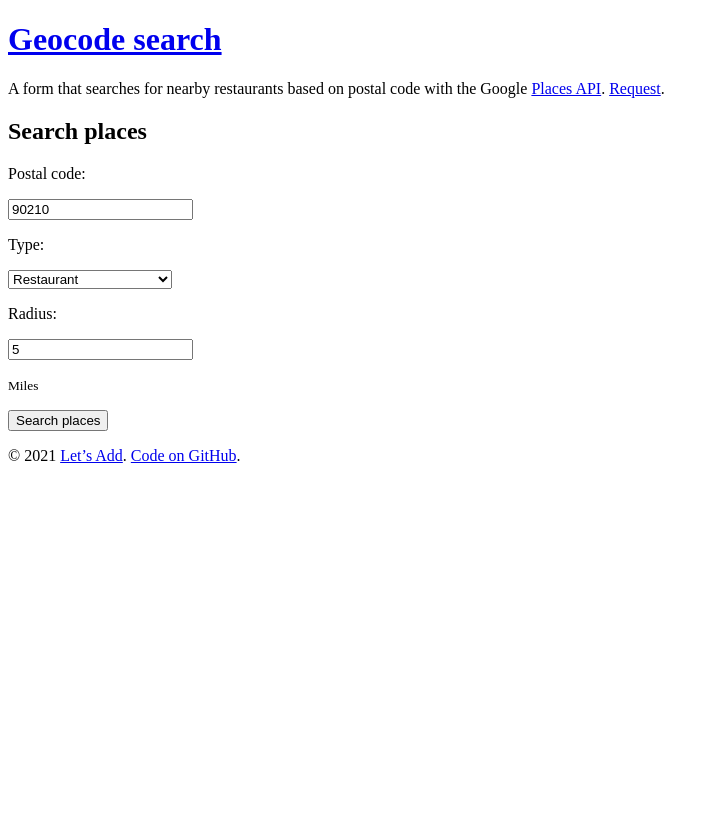
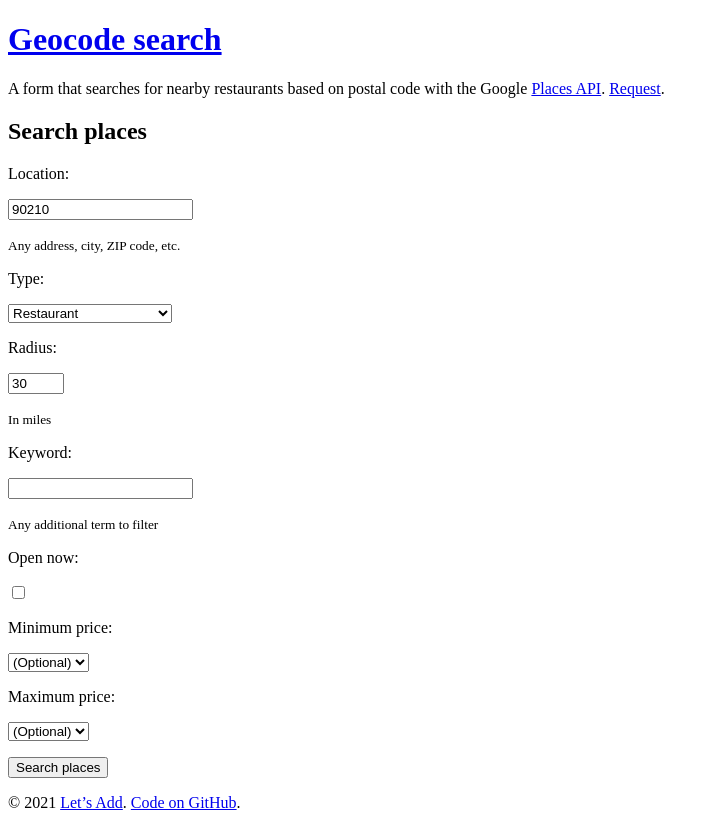
Before and after one commit to richardcornish/letsadd, a Django app: page /geocode/ in a window 1280 px wide. Shown: the part 34-862 px from the top of the page, without its empty margins (0-719 px from the left). Before the commit the page ends 497 px from the top, so only its background shows below. Run offline with Django 3.2, Linux system fonts and the light colour scheme; some libraries are stand-ins or nearby versions.

Commit message:
Moved context logic to view

```diff
--- a/letsadd/geocode/choices.py
+++ b/letsadd/geocode/choices.py
@@ -73,6 +73,7 @@ TYPE_CHOICES = [
     ('pharmacy', 'Pharmacy'),
     ('physiotherapist', 'Physiotherapist'),
     ('plumber', 'Plumber'),
+    ('point_of_interest', 'Point of interest'),
     ('police', 'Police'),
     ('post_office', 'Post office'),
     ('primary_school', 'Primary school'),
--- a/letsadd/geocode/forms.py
+++ b/letsadd/geocode/forms.py
@@ -8,23 +8,34 @@ from django.conf import settings
 from .choices import TYPE_CHOICES
 
 DEFAULT_ADDRESS = '90210'
-DEFAULT_RADIUS = 5  # miles
 MINIMUM_RADIUS = 1  # miles
+MAXIMUM_RADIUS = 30  # miles (30 ≈ 50000 / 1609.344)
 METERS_IN_MILE = 1609.344  # meters
 
 
 class SearchForm(forms.Form):
-    address = forms.CharField(label='Postal code', initial=DEFAULT_ADDRESS, widget=forms.TextInput(attrs={
+    PRICE_CHOICES = [
+        (None, '(Optional)'),
+        (0, '$'),
+        (1, '$$'),
+        (2, '$$$'),
+        (3, '$$$$'),
+        (4, '$$$$$'),
+    ]
+    address = forms.CharField(label='Location', initial=DEFAULT_ADDRESS, help_text='Any address, city, ZIP code, etc.', widget=forms.TextInput(attrs={
         'type': 'search',
-        'placeholder': 'Search places',
     }))
     type = forms.ChoiceField(initial='restaurant', choices=TYPE_CHOICES, required=False)
-    radius = forms.IntegerField(initial=DEFAULT_RADIUS, min_value=MINIMUM_RADIUS, help_text='Miles')
+    radius = forms.IntegerField(initial=MAXIMUM_RADIUS, min_value=MINIMUM_RADIUS, max_value=MAXIMUM_RADIUS, help_text='In miles')
+    keyword = forms.CharField(required=False, help_text='Any additional term to filter')
+    opennow = forms.BooleanField(label='Open now', required=False)
+    minprice = forms.ChoiceField(label='Minimum price', initial=None, required=False, choices=PRICE_CHOICES)
+    maxprice = forms.ChoiceField(label='Maximum price', initial=None, required=False, choices=PRICE_CHOICES)
 
     def to_meters(self, miles):
         return int(miles * METERS_IN_MILE)
 
-    def geocode_query(self, address):
+    def get_point(self, address):
         outputFormat = 'json'
         parameters = urllib.parse.urlencode({
             'address': address,
@@ -45,30 +56,29 @@ class SearchForm(forms.Form):
                     return {}
             return {}
 
-    def search_nearby(self, coordinates, tipe, radius):
+    def get_places(self, point):
         output = 'json'
-        parameters = urllib.parse.urlencode({
-            'location': '%s,%s' % (coordinates['latitude'], coordinates['longitude']),
-            'radius': '%s' % self.to_meters(radius),
-            'type': tipe,
+        parameters = {
             'key': settings.GOOGLE_API_KEY,
-        })
+            'location': '%s,%s' % (point['latitude'], point['longitude']),
+            'radius': '%s' % self.to_meters(self.cleaned_data['radius']),
+            'type': self.cleaned_data['type'],
+        }
+        if self.cleaned_data['keyword']:
+            parameters['keyword'] = self.cleaned_data['keyword']
+        if self.cleaned_data['minprice']:
+            parameters['minprice'] = self.cleaned_data['minprice']
+        if self.cleaned_data['maxprice']:
+            parameters['maxprice'] = self.cleaned_data['maxprice']
+        if self.cleaned_data['opennow']:
+            parameters['opennow'] = ''
+        parameters = urllib.parse.urlencode(parameters)
         url = 'https://maps.googleapis.com/maps/api/place/nearbysearch/%s?%s' % (output, parameters)
         with urllib.request.urlopen(url) as response:
             body = json.loads(response.read().decode('utf-8'))
             if body['status'] == 'OK':
                 try:
                     return body['results']
-                except IndexError:
+                except KeyError:
                     return []
             return []
-
-    def get_results(self, query):
-        results = {}
-        coordinates = self.geocode_query(query)
-        if coordinates:
-            results['coordinates'] = coordinates
-            data = self.search_nearby(coordinates, self.cleaned_data['type'], self.cleaned_data['radius'])
-            if data:
-                results['data'] = data
-        return results
--- a/letsadd/geocode/views.py
+++ b/letsadd/geocode/views.py
@@ -26,11 +26,15 @@ class SearchView(FormView):
         return kwargs
 
     def form_valid(self, form):
-        address = form.cleaned_data['address']
         kwargs = {
-            'query': address,
-            'result_list': form.get_results(address),
+            'query': form.cleaned_data['address'],
             'max_width': PHOTO_MAX_WIDTH,
             'google_api_key': settings.GOOGLE_API_KEY,
         }
+        point = form.get_point(kwargs['query'])
+        if point:
+            kwargs['point'] = point
+            place_list = form.get_places(point)
+            if place_list:
+                kwargs['place_list'] = place_list
         return self.render_to_response(self.get_context_data(**kwargs))
--- a/letsadd/letsadd/settings.py
+++ b/letsadd/letsadd/settings.py
@@ -51,6 +51,7 @@ INSTALLED_APPS = [
     'choices',
     'twilidator',
     'fetch',
+    'geocode',
 ]
 
 MIDDLEWARE = [
--- a/letsadd/templates/geocode/search.html
+++ b/letsadd/templates/geocode/search.html
@@ -1,6 +1,6 @@
 {% extends 'base.html' %}
 
-{% load static %}
+{% load static geocode_tags %}
 
 
 {% block title %}Geocode search &#8226; {{ block.super }}{% endblock %}
@@ -55,15 +55,15 @@
 
 {% if query %}
     <h2>Search results</h2>
-{% if result_list.coordinates %}
-    <p><code>{{ query }}</code> is at <a href="https://www.google.com/maps/?q={{ result_list.coordinates.latitude }}%2C%20{{ result_list.coordinates.longitude }}"><code>{{ result_list.coordinates.latitude }}</code>, <code>{{ result_list.coordinates.longitude }}</code></a>.</p>
+    {% if point %}
+        <p><code>{{ query }}</code> is at <a href="https://www.google.com/maps/?q={{ point.latitude }}%2C%20{{ point.longitude }}"><code>{{ point.latitude }}</code>, <code>{{ point.longitude }}</code></a>.</p>
     {% endif %}
-{% if result_list.data %}
-    {% for result in result_list.data %}
-        <h3><a href="https://www.google.com/maps/search/?api=1&amp;query={{ result.name|urlencode }}%2C%20{{ result.vicinity|urlencode }}&amp;query_place_id={{ result.place_id }}">{{ result.name }}</a></h3>
-        <p>{{ result.vicinity }}</p>
-        {% if result.photos.0 %}
-        <p><a href="https://www.google.com/maps/search/?api=1&amp;query={{ result.name|urlencode }}%2C%20{{ result.vicinity|urlencode }}&amp;query_place_id={{ result.place_id }}"><img src="https://maps.googleapis.com/maps/api/place/photo?maxwidth={{ max_width }}&amp;photoreference={{ result.photos.0.photo_reference }}&amp;key={{ google_api_key }}" alt="Photo of {{ result.name }}"></a></p>
+    {% if place_list %}
+        {% for place in place_list %}
+            <h3><a href="https://www.google.com/maps/search/?api=1&amp;query={{ place.name|urlencode }}%2C%20{{ place.vicinity|urlencode }}&amp;query_place_id={{ place.place_id }}">{{ place.name }}</a> {% if place.business_status %}<small>({{ place.business_status|lower|capfirst|unslugify }})</small>{% endif %}</h3>
+            <p>{{ place.vicinity }}</p>
+            {% if place.photos.0 %}
+            <p><a href="https://www.google.com/maps/search/?api=1&amp;query={{ place.name|urlencode }}%2C%20{{ place.vicinity|urlencode }}&amp;query_place_id={{ place.place_id }}"><img src="https://maps.googleapis.com/maps/api/place/photo?maxwidth={{ max_width }}&amp;photoreference={{ place.photos.0.photo_reference }}&amp;key={{ google_api_key }}" alt="Photo of {{ place.name }}"></a></p>
             {% endif %}
         {% endfor %}
     {% else %}
```
Also changed, not shown: letsadd/geocode/templatetags/geocode_tags.py (added, +10 -0 lines), letsadd/geocode/templatetags/__init__.py (added). Lines whose indentation alone changed are shown as unchanged.
